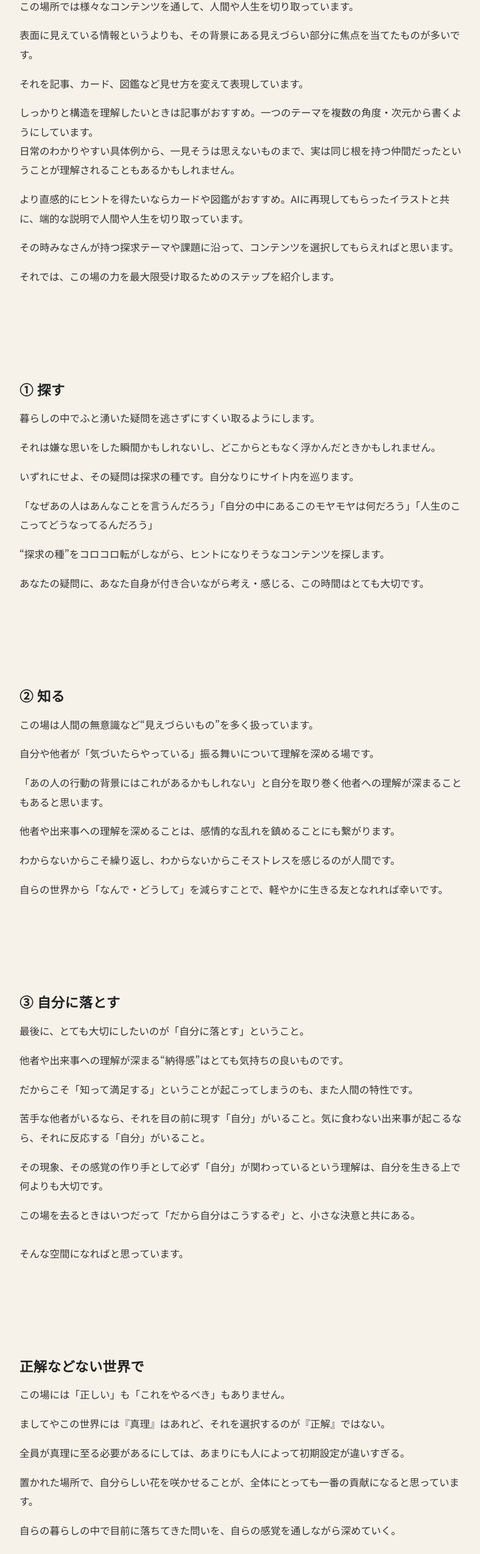
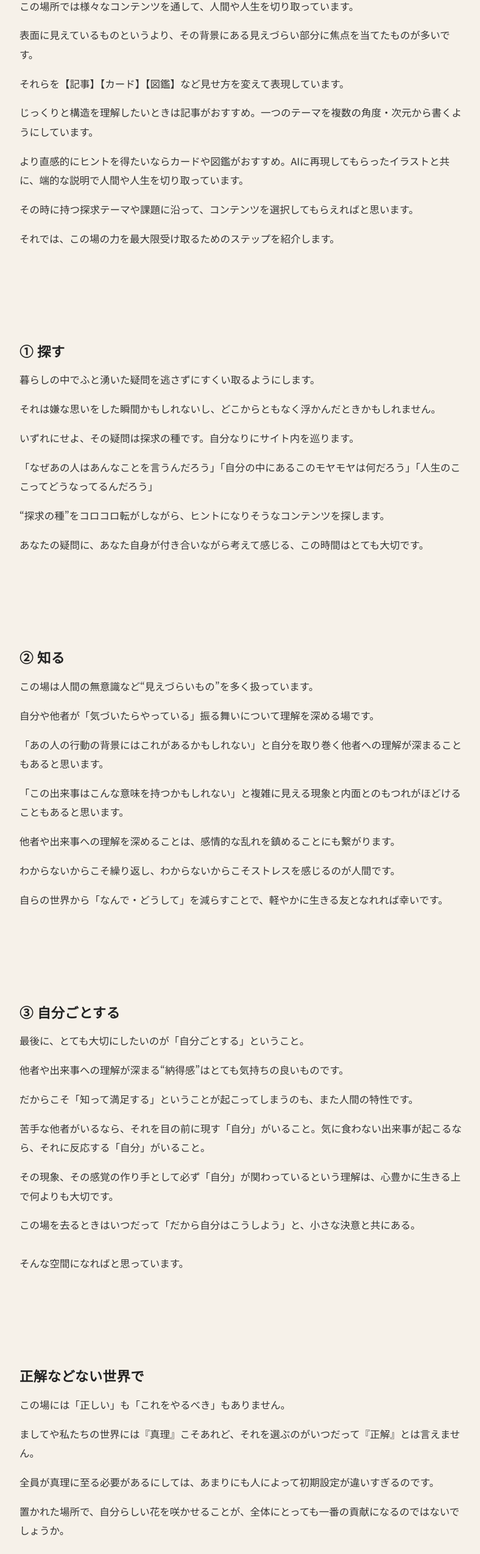
Before and after one commit to hiracoh/watashihertz, a Next.js app: page /guide in a window 1280 px wide. Shown: the part 220-2768 px from the top of the page at 61% size, without its empty margins (240-1028 px from the left). Built offline with nearby package versions, Linux system fonts and the light colour scheme; a web font is replaced by a local one.

Commit message:
Update page.js

```diff
--- a/app/guide/page.js
+++ b/app/guide/page.js
@@ -7,17 +7,16 @@ export default function GuidePage() {
 
       <p>{`この場所では様々なコンテンツを通して、人間や人生を切り取っています。`}</p>
 
-      <p>{`表面に見えている情報というよりも、その背景にある見えづらい部分に焦点を当てたものが多いです。`}</p>
+      <p>{`表面に見えているものというより、その背景にある見えづらい部分に焦点を当てたものが多いです。`}</p>
 
-      <p>{`それを記事、カード、図鑑など見せ方を変えて表現しています。
+      <p>{`それらを【記事】【カード】【図鑑】など見せ方を変えて表現しています。
       `}</p>
 
-      <p>{`しっかりと構造を理解したいときは記事がおすすめ。一つのテーマを複数の角度・次元から書くようにしています。
-      日常のわかりやすい具体例から、一見そうは思えないものまで、実は同じ根を持つ仲間だったということが理解されることもあるかもしれません。`}</p>
+      <p>{`じっくりと構造を理解したいときは記事がおすすめ。一つのテーマを複数の角度・次元から書くようにしています。`}</p>
 
       <p>{`より直感的にヒントを得たいならカードや図鑑がおすすめ。AIに再現してもらったイラストと共に、端的な説明で人間や人生を切り取っています。`}</p>
 
-      <p>{`その時みなさんが持つ探求テーマや課題に沿って、コンテンツを選択してもらえればと思います。`}</p>
+      <p>{`その時に持つ探求テーマや課題に沿って、コンテンツを選択してもらえればと思います。`}</p>
 
       <p>{`それでは、この場の力を最大限受け取るためのステップを紹介します。`}</p>
 
@@ -33,7 +32,7 @@ export default function GuidePage() {
 
       <p>{`“探求の種”をコロコロ転がしながら、ヒントになりそうなコンテンツを探します。`}</p>
 
-      <p>{`あなたの疑問に、あなた自身が付き合いながら考え・感じる、この時間はとても大切です。`}</p>
+      <p>{`あなたの疑問に、あなた自身が付き合いながら考えて感じる、この時間はとても大切です。`}</p>
 
       <h2>② 知る</h2>
 
@@ -43,15 +42,17 @@ export default function GuidePage() {
 
       <p>{`「あの人の行動の背景にはこれがあるかもしれない」と自分を取り巻く他者への理解が深まることもあると思います。`}</p>
 
+      <p>{`「この出来事はこんな意味を持つかもしれない」と複雑に見える現象と内面とのもつれがほどけることもあると思います。`}</p>
+
       <p>{`他者や出来事への理解を深めることは、感情的な乱れを鎮めることにも繋がります。`}</p>
 
       <p>{`わからないからこそ繰り返し、わからないからこそストレスを感じるのが人間です。`}</p>
 
       <p>{`自らの世界から「なんで・どうして」を減らすことで、軽やかに生きる友となれれば幸いです。`}</p>
 
-      <h2>③ 自分に落とす</h2>
+      <h2>③ 自分ごとする</h2>
 
-      <p>{`最後に、とても大切にしたいのが「自分に落とす」ということ。`}</p>
+      <p>{`最後に、とても大切にしたいのが「自分ごとする」ということ。`}</p>
 
       <p>{`他者や出来事への理解が深まる“納得感”はとても気持ちの良いものです。`}</p>
 
@@ -59,9 +60,9 @@ export default function GuidePage() {
 
       <p>{`苦手な他者がいるなら、それを目の前に現す「自分」がいること。気に食わない出来事が起こるなら、それに反応する「自分」がいること。`}</p>
 
-      <p>{`その現象、その感覚の作り手として必ず「自分」が関わっているという理解は、自分を生きる上で何よりも大切です。`}</p>
+      <p>{`その現象、その感覚の作り手として必ず「自分」が関わっているという理解は、心豊かに生きる上で何よりも大切です。`}</p>
 
-      <p>{`この場を去るときはいつだって「だから自分はこうするぞ」と、小さな決意と共にある。
+      <p>{`この場を去るときはいつだって「だから自分はこうしよう」と、小さな決意と共にある。
 
       そんな空間になればと思っています。`}</p>
 
@@ -69,21 +70,21 @@ export default function GuidePage() {
 
       <p>{`この場には「正しい」も「これをやるべき」もありません。`}</p>
 
-      <p>{`ましてやこの世界には『真理』はあれど、それを選択するのが『正解』ではない。`}</p>
+      <p>{`ましてや私たちの世界には『真理』こそあれど、それを選ぶのがいつだって『正解』とは言えません。`}</p>
 
-      <p>{`全員が真理に至る必要があるにしては、あまりにも人によって初期設定が違いすぎる。`}</p>
+      <p>{`全員が真理に至る必要があるにしては、あまりにも人によって初期設定が違いすぎるのです。`}</p>
 
-      <p>{`置かれた場所で、自分らしい花を咲かせることが、全体にとっても一番の貢献になると思っています。`}</p>
+      <p>{`置かれた場所で、自分らしい花を咲かせることが、全体にとっても一番の貢献になるのではないでしょうか。`}</p>
 
-      <p>{`自らの暮らしの中で目前に落ちてきた問いを、自らの感覚を通しながら深めていく。`}</p>
+      <p>{`自らの暮らしの中で、ふと目前に現れた問いを、自らの感覚を通しながら深めていく。`}</p>
 
-      <p>{`【探す→知る→自分に落とす】`}</p>
+      <p>{`【探す→知る→自分ごとする】`}</p>
 
       <p>{`他者や出来事を通して自分の現在地を知り、次の自分を決めて、自分の力で歩を進める。そうして自分が自分に成っていく。`}</p>
 
       <p>{`それぞれの歩幅で残した足跡が、挑戦に向けた力強いものであれ、休憩に腰を下ろすものであれ、自分の足跡だと肯定できるように。`}</p>
 
-      <p>{`結果眺める景色が、世界を一望できるようなものであれ、いつでもそこにあったものであれ、自分はこれが見たかったと言えるように。`}</p>
+      <p>{`結果眺める景色が、世界を一望できるようなものであれ、いつでも足元にあったものであれ、自分はこれが見たかったと言えるように。`}</p>
     </main>
   );
 }
```
